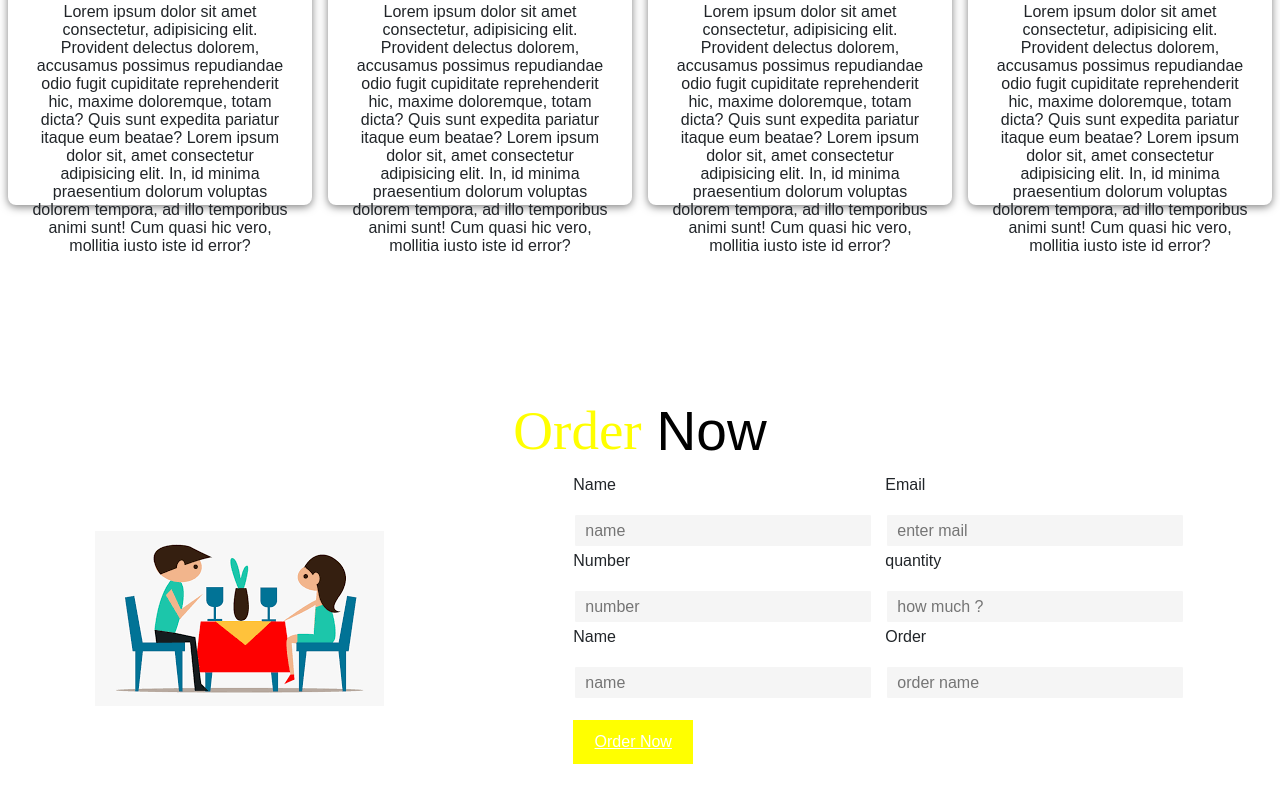
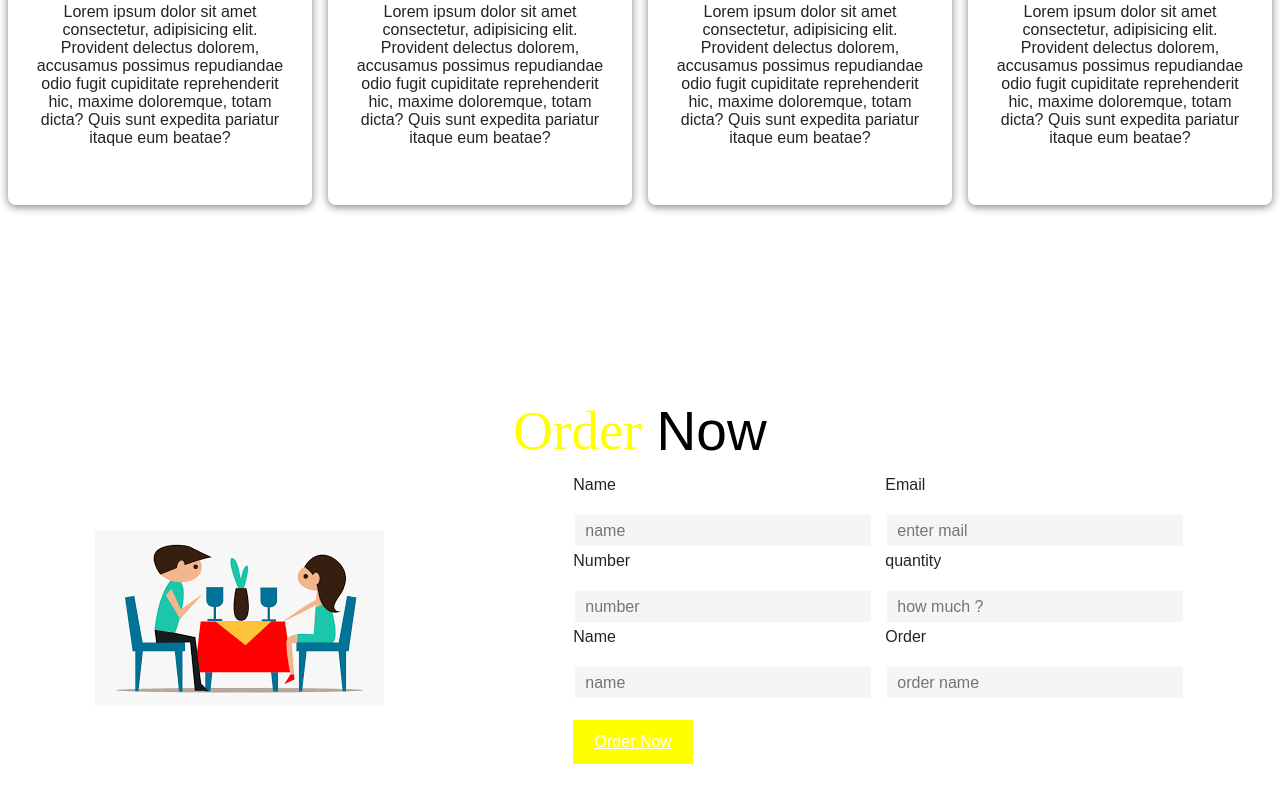
Before and after one commit to antra2432/The_ComplEat_Food, a plain HTML site: page index.html in a window 1280 px wide. Shown: the part 4368-5168 px from the top of the page. Drawn offline with nearby package versions, Linux system fonts and the light colour scheme; files whose address does not match are found by name.

Commit message:
Update index.html

```diff
--- a/index.html
+++ b/index.html
@@ -533,7 +533,7 @@
                 </div>
 
                 <p>Lorem ipsum dolor sit amet consectetur, adipisicing elit. Provident delectus dolorem, accusamus possimus repudiandae odio fugit cupiditate reprehenderit hic, maxime doloremque, totam dicta? Quis sunt expedita pariatur itaque eum beatae?
-                Lorem ipsum dolor sit, amet consectetur adipisicing elit. In, id minima praesentium dolorum voluptas dolorem tempora, ad illo temporibus animi sunt! Cum quasi hic vero, mollitia iusto iste id error?
+<!--                 Lorem ipsum dolor sit, amet consectetur adipisicing elit. In, id minima praesentium dolorum voluptas dolorem tempora, ad illo temporibus animi sunt! Cum quasi hic vero, mollitia iusto iste id error? -->
                 </p>
             </div>
 
@@ -567,7 +567,7 @@
                     </div>
 
                     <p>Lorem ipsum dolor sit amet consectetur, adipisicing elit. Provident delectus dolorem, accusamus possimus repudiandae odio fugit cupiditate reprehenderit hic, maxime doloremque, totam dicta? Quis sunt expedita pariatur itaque eum beatae?
-                    Lorem ipsum dolor sit, amet consectetur adipisicing elit. In, id minima praesentium dolorum voluptas dolorem tempora, ad illo temporibus animi sunt! Cum quasi hic vero, mollitia iusto iste id error?
+<!--                     Lorem ipsum dolor sit, amet consectetur adipisicing elit. In, id minima praesentium dolorum voluptas dolorem tempora, ad illo temporibus animi sunt! Cum quasi hic vero, mollitia iusto iste id error? -->
                     </p>
                 </div>
 
@@ -601,7 +601,7 @@
                     </div>
 
                     <p>Lorem ipsum dolor sit amet consectetur, adipisicing elit. Provident delectus dolorem, accusamus possimus repudiandae odio fugit cupiditate reprehenderit hic, maxime doloremque, totam dicta? Quis sunt expedita pariatur itaque eum beatae?
-                    Lorem ipsum dolor sit, amet consectetur adipisicing elit. In, id minima praesentium dolorum voluptas dolorem tempora, ad illo temporibus animi sunt! Cum quasi hic vero, mollitia iusto iste id error?
+<!--                     Lorem ipsum dolor sit, amet consectetur adipisicing elit. In, id minima praesentium dolorum voluptas dolorem tempora, ad illo temporibus animi sunt! Cum quasi hic vero, mollitia iusto iste id error? -->
                     </p>
                 </div>
 
@@ -635,7 +635,7 @@
                     </div>
 
                     <p>Lorem ipsum dolor sit amet consectetur, adipisicing elit. Provident delectus dolorem, accusamus possimus repudiandae odio fugit cupiditate reprehenderit hic, maxime doloremque, totam dicta? Quis sunt expedita pariatur itaque eum beatae?
-                    Lorem ipsum dolor sit, amet consectetur adipisicing elit. In, id minima praesentium dolorum voluptas dolorem tempora, ad illo temporibus animi sunt! Cum quasi hic vero, mollitia iusto iste id error?
+<!--                     Lorem ipsum dolor sit, amet consectetur adipisicing elit. In, id minima praesentium dolorum voluptas dolorem tempora, ad illo temporibus animi sunt! Cum quasi hic vero, mollitia iusto iste id error? -->
                     </p>
                 </div>
 
```
